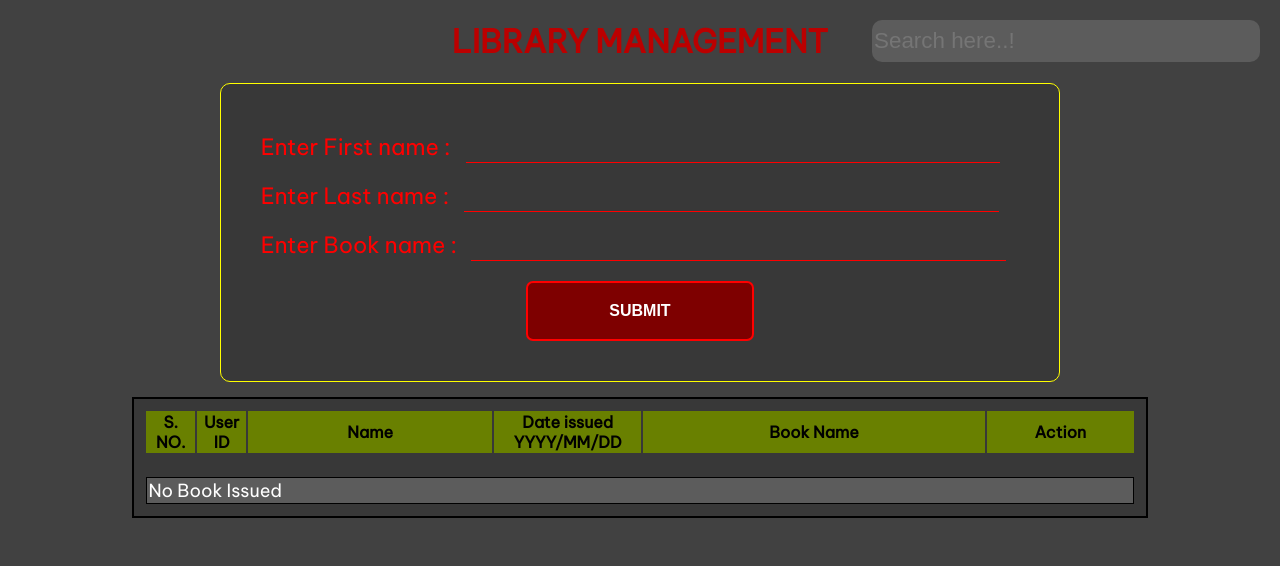
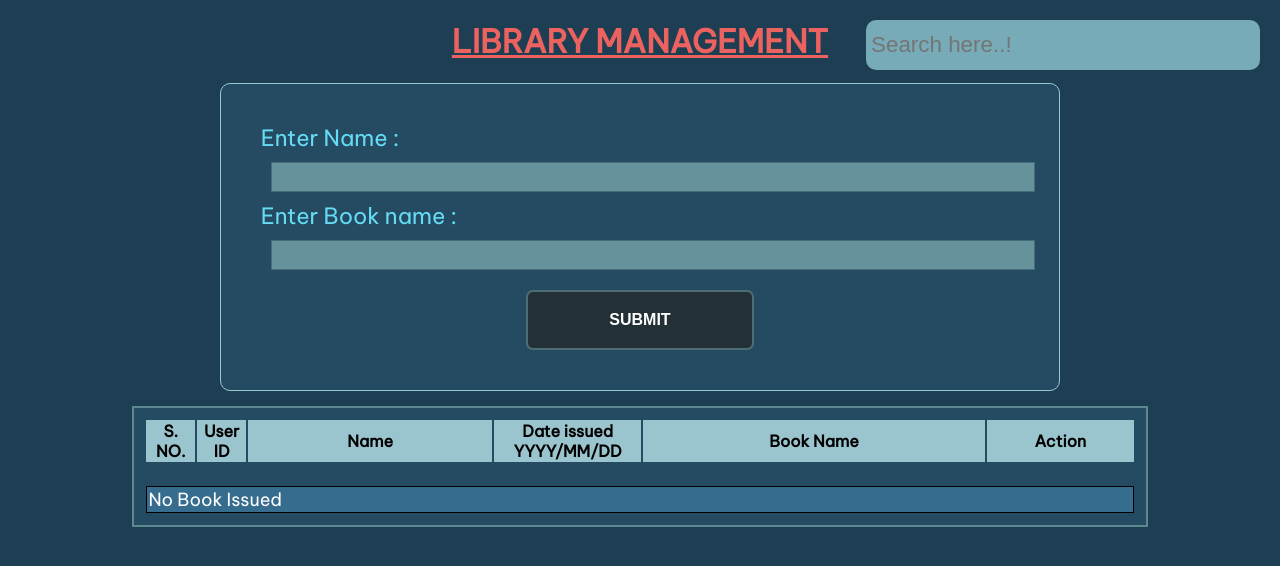
Before and after one commit to amankrsah/libraray_management, a PHP site: page / in a window 1280 px wide. Shown: the top 566 px of the page. Run offline with PHP 8.4, Linux system fonts and the light colour scheme; data that the repository does not hold is empty; some libraries are stand-ins or nearby versions.

Commit message:
Optimized search option

```diff
--- a/backend.php
+++ b/backend.php
@@ -4,14 +4,12 @@
             die("Cannot connet to DATABASE");
         }
 
-    if (isset($_POST['fname']) &&  isset($_POST['lname']) && isset($_POST['bname'])){
-
-        $lname=$_POST['lname'];
+    if (isset($_POST['fname']) && isset($_POST['bname'])){
         $fname=$_POST['fname'];
 
         $bname=$_POST['bname'];
 
-        $qry = "INSERT INTO `lib` (`fname`, `lname`, `bname`) VALUES ('$fname', '$lname', '$bname')";
+        $qry = "INSERT INTO `lib` (`fname`, `bname`) VALUES ('$fname', '$bname')";
         $result = mysqli_query($conn,$qry);
 
 
@@ -26,7 +24,7 @@
 
     if(isset($_POST['search_val'])){
         $search_val = $_POST['search_val'];
-        $searchQuery = "SELECT * FROM `lib` WHERE fname LIKE '%$search_val%' OR lname LIKE '%$search_val%' OR bname LIKE '%$search_val%'";
+        $searchQuery = "SELECT * FROM `lib` WHERE fname LIKE '%$search_val%' OR bname LIKE '%$search_val%'";
         $result = mysqli_query($conn,$searchQuery);
         $data="";
         if (mysqli_num_rows($result)>0) {
@@ -35,7 +33,7 @@
                 $data.='<tr>
                 <td style="width:5%">'.$number.'</td>
                 <td style="width:5%">'.$row['uid'].'</td>
-                <td style="width:25%">'.$row['fname'].' '.$row['lname'].'</td>
+                <td style="width:25%">'.$row['fname'].'</td>
                 <td style="width:15%">'.$row['date'].'</td>
                 <td style="width:35%">'.$row['bname'].'</td>
                 <td class = "delete" id = "deleteBtn" onclick="deleteRecords('.$row['uid'].')">DELETE</td>
@@ -61,7 +59,7 @@
                 $data.='<tr>
                 <td style="width:5%">'.$number.'</td>
                 <td style="width:5%">'.$row['uid'].'</td>
-                <td style="width:25%">'.$row['fname'].' '.$row['lname'].'</td>
+                <td style="width:25%">'.$row['fname'].'</td>
                 <td style="width:15%">'.$row['date'].'</td>
                 <td style="width:35%">'.$row['bname'].'</td>
                 <td class = "delete" id = "deleteBtn" onclick="deleteRecords('.$row['uid'].')">DELETE</td>
--- a/index.php
+++ b/index.php
@@ -14,14 +14,12 @@
 
 
 
-    <center><h1 style="color:#bb0000">LIBRARY MANAGEMENT</h1></center>
+    <center><h1 style="color:#EC625F"><u>LIBRARY MANAGEMENT</u></h1></center>
     <h2 id = "msg"></h2>
     <input type="text" id="search" placeholder="Search here..!">
     <div class="container">
-        <label for="fname">Enter First name : </label>
+        <label for="fname">Enter Name : </label>
             <input type="text" id="fname"><br>
-           <label for="lname">Enter Last name : </label>
-            <input type="text" id="lname"><br>
             <label for="bname">Enter Book name :</label>
             <input type="text" id="bname"><br>
             <button id="submitBtn">SUBMIT</button>
@@ -100,7 +98,7 @@
     $(document).ready(function(){
         readRecords();
     $("#submitBtn").click(function(){
-        if ($("#fname").val()=="" || $("#lname").val()=="" ||$("#bname").val()=="") {
+        if ($("#fname").val()=="" || $("#bname").val()=="") {
             alert("Please fill all DATA");
         }else{
                 $.ajax({
@@ -108,14 +106,12 @@
                     type:'POST',
                     data:{
                     fname:$("#fname").val(),
-                    lname:$("#lname").val(),
                     date:$("#date").val(),
                     bname:$("#bname").val(),
                 },
                 success:function(data){
                     $("#msg").html(data);
                     $("#fname").val(""),
-                    $("#lname").val(""),
                     $("#date").val(""),
                     $("#bname").val(""),
                     alert("Data inserted succcessfully");
--- a/style.css
+++ b/style.css
@@ -1,36 +1,36 @@
 body {
-    background-color: #414141;
+    background-color: #1d3e53;
     font-family: "Be Vietnam Pro";
 }
 
 .container {
     width: 60%;
     margin: auto;
-    border: 1px yellow solid;
+    border: 1px #95c9d4 solid;
     padding: 40px;
     border-radius: 10px;
-    background-color: #383838;
+    background-color: #254b62;
     outline: none;
 }
 
 input {
-    width: 70%;
+    width: 100%;
     height: 5%;
     margin: 10px;
     position: relative;
     right: 0px;
-    background-color: #383838;
+    background-color: #66929c;
     font-size: 140%;
-    color: red;
-    border-left: none;
+    color: #1e2324;
+    /* border-left: none;
     border-right: none;
-    border-top: none;
-    border-bottom: 0.5px red solid;
+    border-top: none; */
+    border: 0.5px #476d7c solid;
 }
 
 label {
     font-size: 140%;
-    color: red;
+    color: #65dbf5;
 }
 
 #submitBtn {
@@ -39,8 +39,8 @@ label {
     margin-top: 10px;
     border-radius: 7px;
     color: white;
-    background-color: #7e0000;
-    border: 2px red solid;
+    background-color: #233136;
+    border: 2px #4f6d74 solid;
     margin-left: 35%;
     font-size: 100%;
     font-weight: bold;
@@ -48,7 +48,7 @@ label {
 
 #submitBtn:hover {
     cursor: pointer;
-    background-color: red;
+    background-color: #4b8491;
 }
 
 #search {
@@ -57,21 +57,22 @@ label {
     right: 10px;
     width: 30%;
     height: 40px;
-    background-color: #5c5c5c;
+    background-color: #77abb7;
     border: none;
+    padding: 5px;
     border-radius: 10px;
 }
 
 table {
     width: 100%;
-    background-color: #383838;
+    background-color: #254b62;
     padding: 10px;
 }
 
 th {
     position: relative;
     top: 0px;
-    background-color: rgb(105, 128, 0);
+    background-color: #9bc5ce;
 }
 
 tr {
@@ -80,7 +81,7 @@ tr {
 
 td {
     margin: -10px;
-    background-color: #5c5c5c;
+    background-color: #366c8d;
     border: 1px solid black;
     color: white;
     font-size: large;
@@ -93,7 +94,7 @@ td {
     margin: auto;
     width: 80%;
     margin-top: 15px;
-    border: 2px solid black;
+    border: 2px solid #5d8791;
 }
 
 .delete {
```
